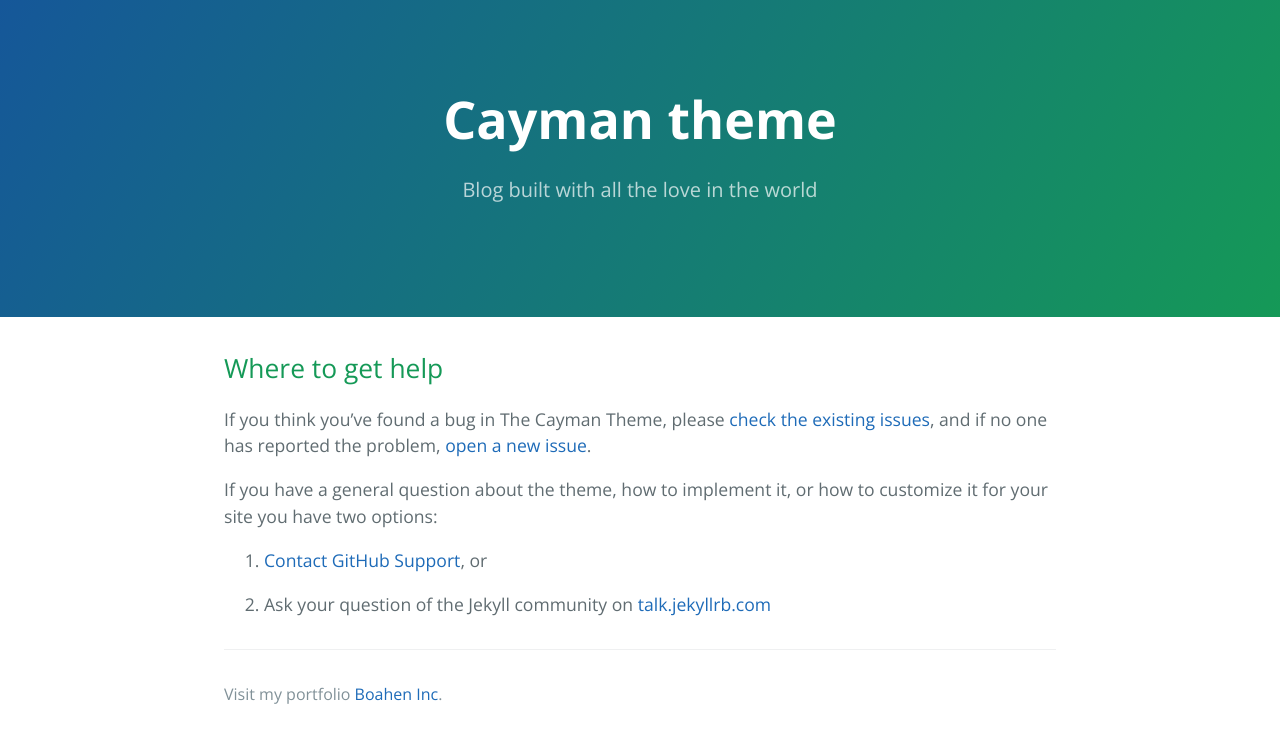
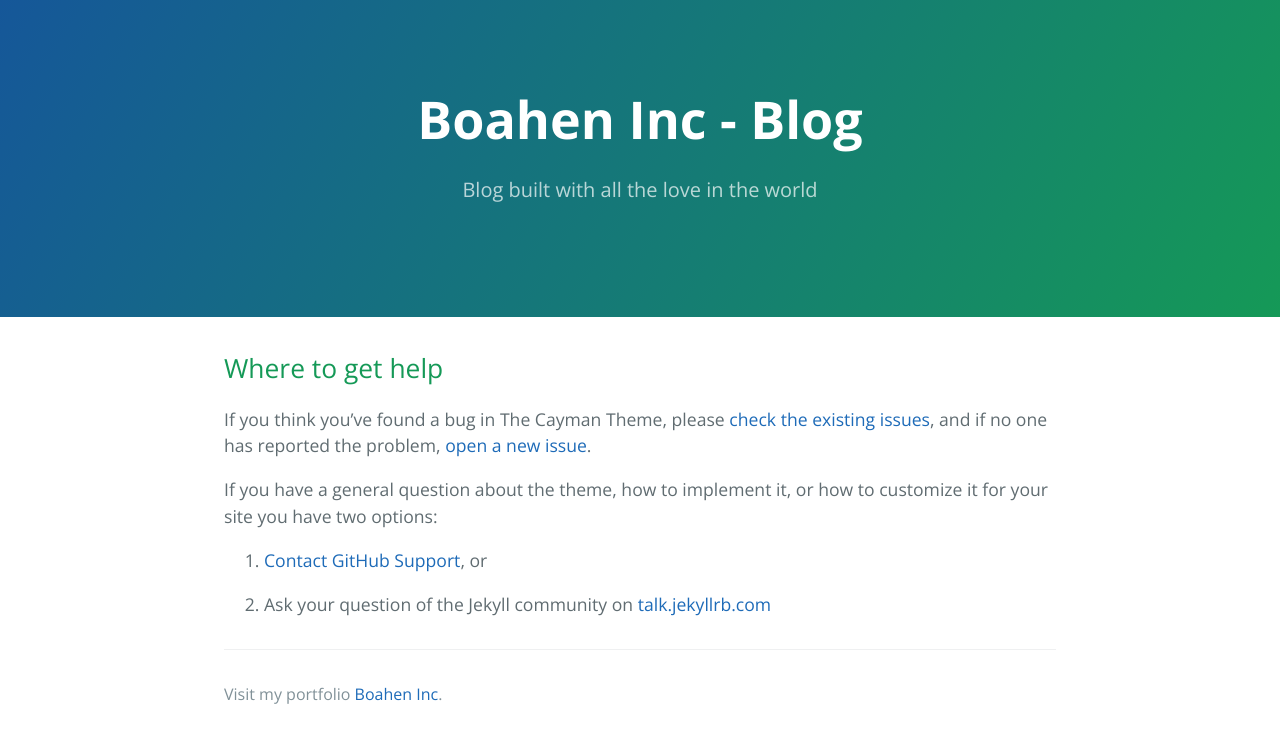
Before and after one commit to QuabenaBoahen/quabenaboahen.github.io, a Jekyll site: the page built from docs/SUPPORT.md, in a window 1280 px wide. Shown: the top 743 px of the page. Built offline with Jekyll 4.4.1, drawn with Linux system fonts in a browser that asks for light colours; our own code applies the rules of GitHub Pages for plain Markdown files; some of the changed lines change nothing that is shown.

Commit message:
Update _config.yml

```diff
--- a/_config.yml
+++ b/_config.yml
@@ -1,5 +1,29 @@
-title: Cayman theme
-description: Cayman is a clean, responsive theme for GitHub Pages.
-show_downloads: true
+# Welcome to Jekyll!
+#
+# This config file is meant for settings that affect your whole blog, values
+# which you are expected to set up once and rarely need to edit after that.
+# For technical reasons, this file is *NOT* reloaded automatically when you use
+# 'jekyll serve'. If you change this file, please restart the server process.
 google_analytics:
 theme: jekyll-theme-cayman
+title: Boahen Inc - Blog
+email: boahendeycarter@gmail.com
+description: >
+  General Tech blogging site
+baseurl: "" # the subpath of your site, e.g. /blog
+permalink: /:categories/:year/:month/:day/:title/
+url: "https://quabenaboahen.github.io"
+author: quabenaboahen
+twitter:
+  username: boahen_fred
+
+github_username:  quabenaboahen
+repository: quabenaboahen/quabenaboahen.github.io
+# plugins: Change from `plugins` to `plugins_dir` after upgrade to jekyll 3.5.2
+# plugins_dir:
+plugins:
+  - jemoji
+  - jekyll-mentions
+
+# Build settings
+markdown: kramdown
```
